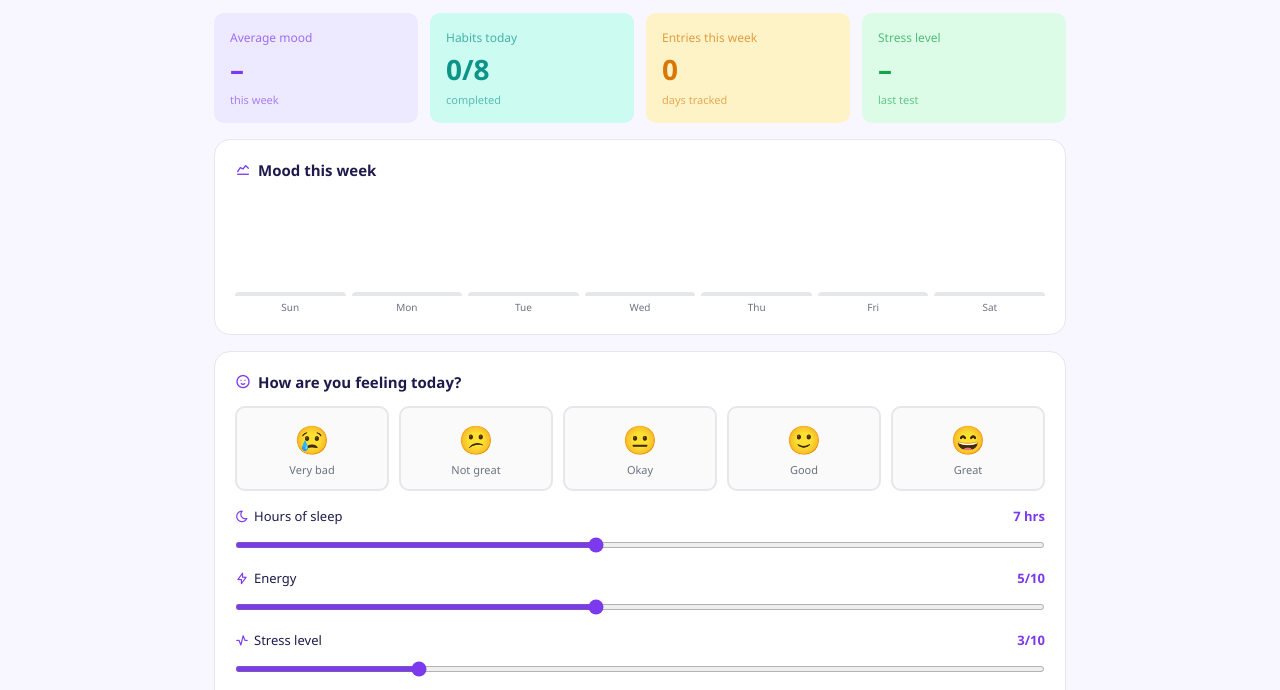
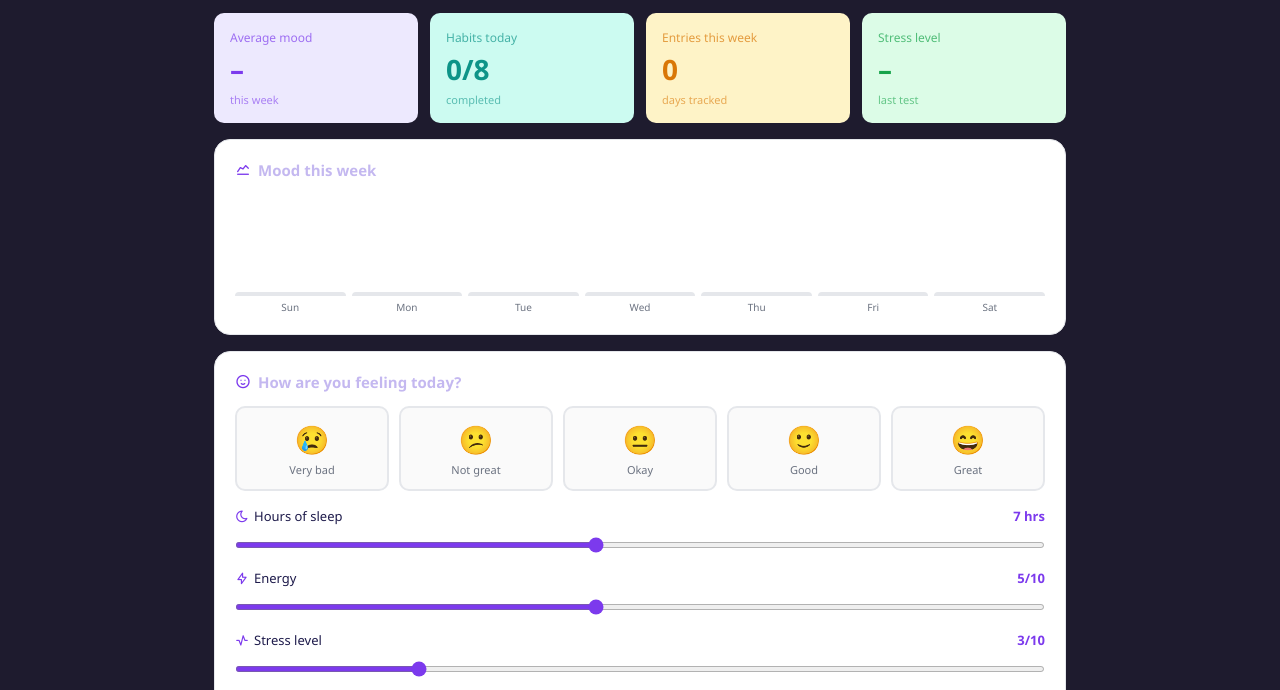
Before and after one commit to ivana-los/pshilogija_proekt, a plain HTML site: page index.html in a window 1280 px wide. Shown: the part 71-761 px from the top of the page. Drawn offline with Linux system fonts and the light colour scheme.

Commit message:
Update style.css

```diff
--- a/style.css
+++ b/style.css
@@ -12,7 +12,7 @@
     --green-light: #DCFCE7;
     --blue: #2563EB;
     --blue-light: #DBEAFE;
-    --bg: #F8F7FF;
+    --bg: #1E1B2E;
     --card: #FFFFFF;
     --text: #1E1B4B;
     --text-muted: #6B7280;
@@ -114,7 +114,7 @@ body {
 .page.active { display: block; }
 
 /* ───── SECTION TITLE ───── */
-.section-title { font-size: 22px; font-weight: 700; color: var(--text); margin-bottom: 6px; }
+.section-title { font-size: 22px; font-weight: 700;  color: #C4B8F0;  ; margin-bottom: 6px; }
 .section-sub { color: var(--text-muted); font-size: 14px; margin-bottom: 20px; }
 
 /* ───── CARDS ───── */
@@ -129,8 +129,8 @@ body {
     font-size: 15px;
     font-weight: 600;
     margin-bottom: 14px;
-    color: var(--text);
     display: flex;
+    color: #C4B8F0;
     align-items: center;
     gap: 7px;
 }
```
